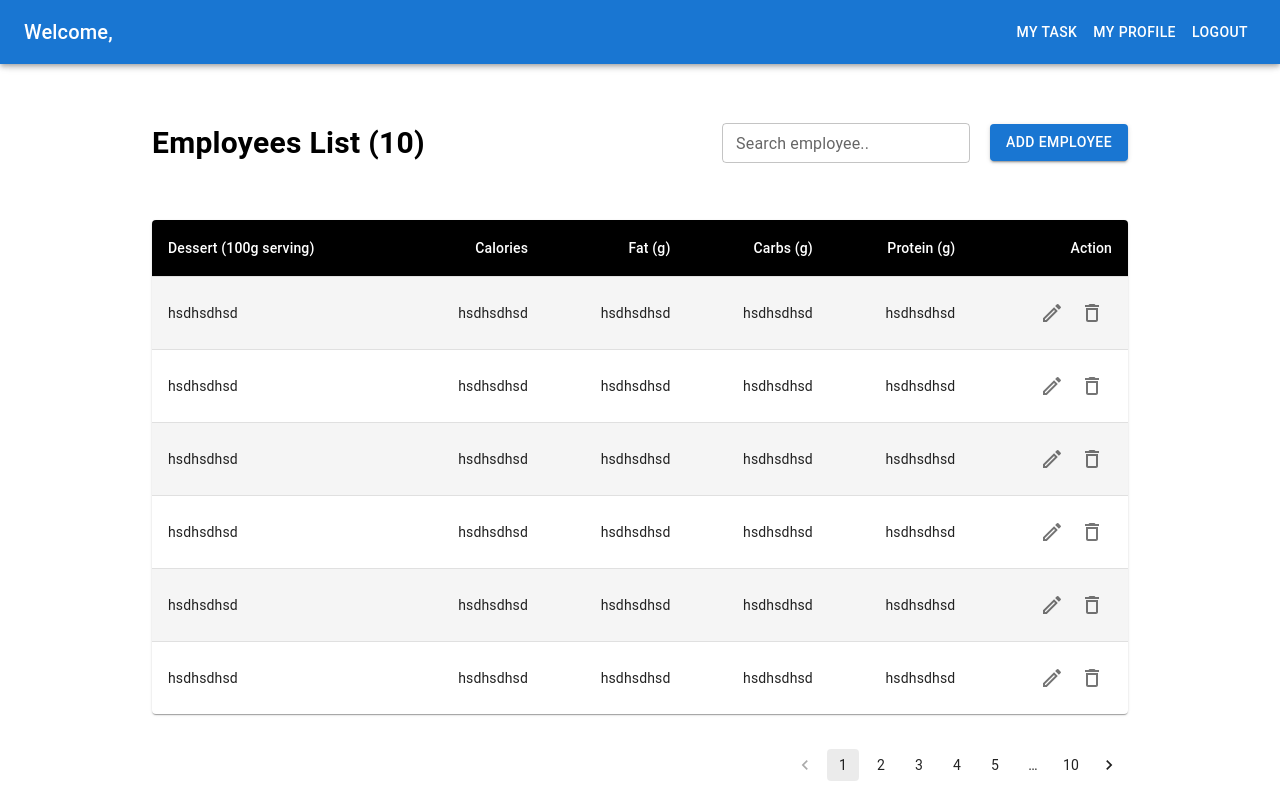
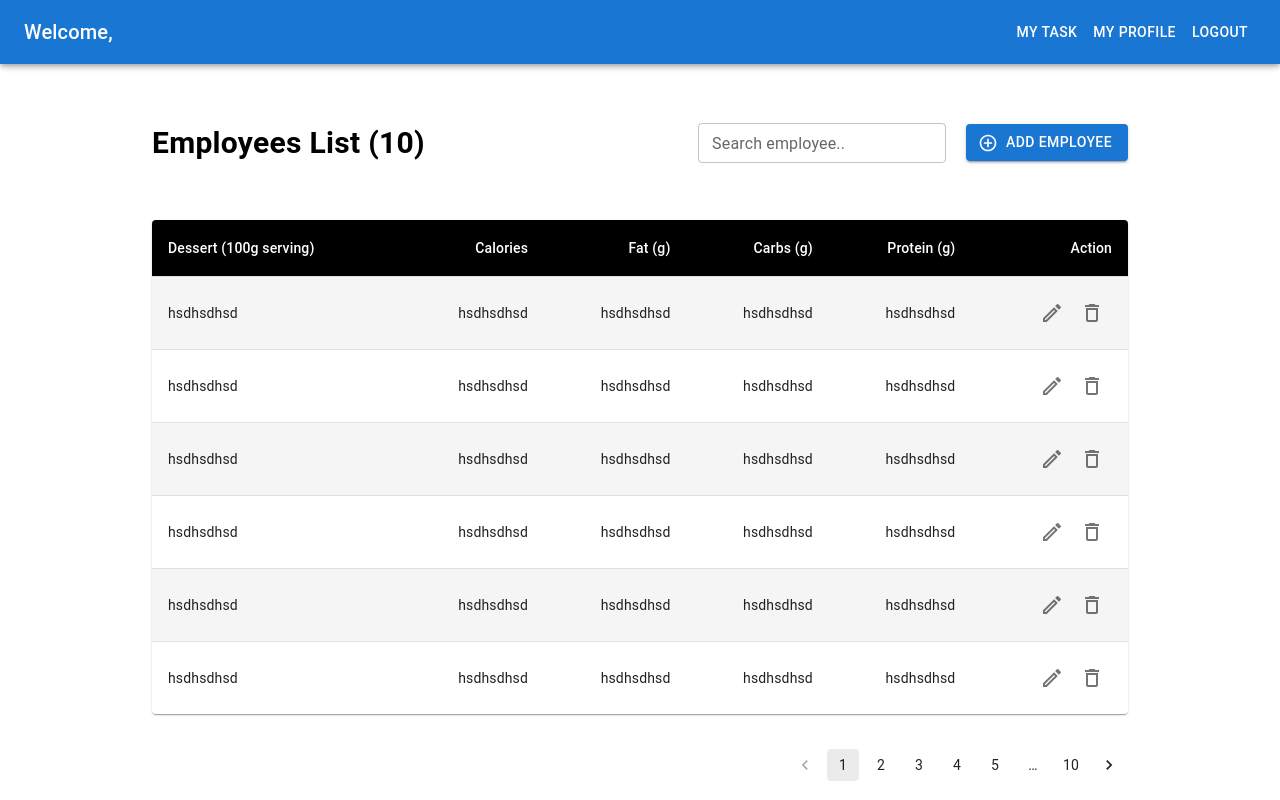
Before and after one commit to gitbubai04/my-task-list, a React (Create React App) app: page /task in a window 1280 px wide. Built offline with nearby package versions, Linux system fonts and the light colour scheme; sample sign-in values are in the browser's storage.

Commit message:
emp list page done

```diff
--- a/src/pages/Dashboard/Home/index.tsx
+++ b/src/pages/Dashboard/Home/index.tsx
@@ -1,6 +1,7 @@
 import { Button, Pagination, TextField, Typography } from "@mui/material"
 import { DashboardStyle } from "./style"
 import UserList from "./UserLIst"
+import AddCircleOutlineIcon from '@mui/icons-material/AddCircleOutline';
 
 function Home() {
   return (
@@ -9,7 +10,7 @@ function Home() {
         <Typography component='h1'>Employees List (10)</Typography>
         <div className='head-right'>
           <TextField type="search" label="Search employee.." size="small"/>
-          <Button variant="contained">Add Employee</Button>
+          <Button variant="contained" startIcon={<AddCircleOutlineIcon/>}>Add Employee</Button>
         </div>
       </div>
 
```
